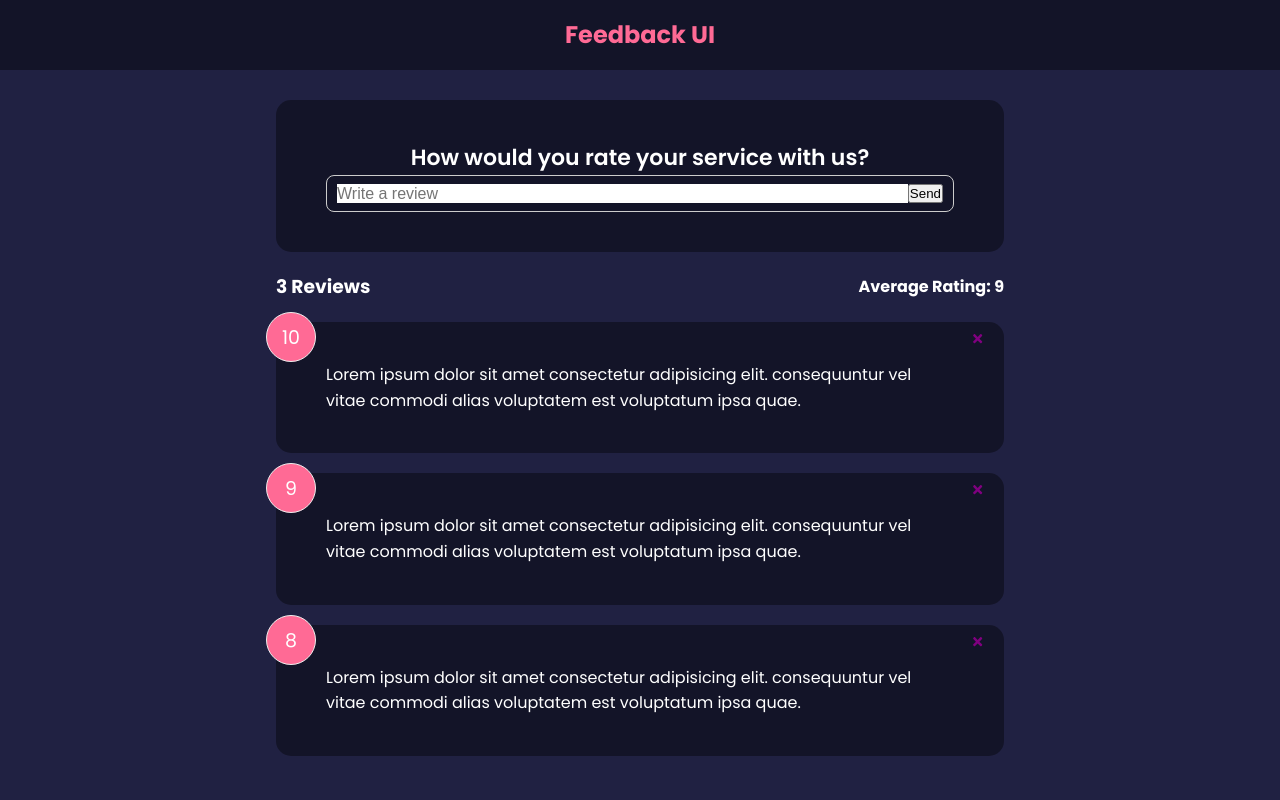
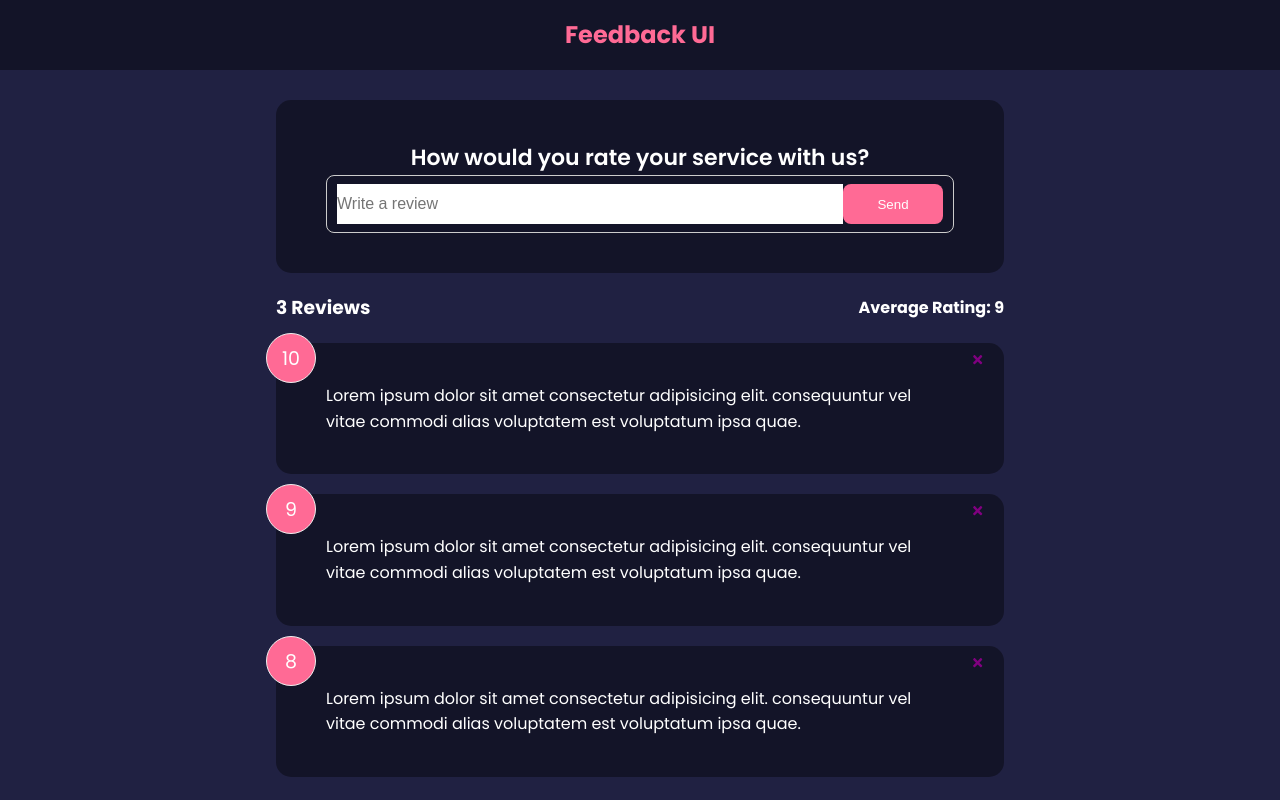
Before and after one commit to TuanAnh-P/feedback-app, a React (Create React App) app: page / in a window 1280 px wide. Built offline with nearby package versions, Linux system fonts and the light colour scheme.

Commit message:
Custom Button Component

```diff
--- a/src/components/FeedbackForm.jsx
+++ b/src/components/FeedbackForm.jsx
@@ -1,5 +1,6 @@
 import {useState} from 'react'
 import Card from './shared/Card'
+import Button from './shared/Button'
 
 function FeedbackForm() {
   const [text, setText] = useState('')
@@ -15,7 +16,7 @@
         {/* @todo - rating select component */}
         <div className="input-group">
           <input onChange={handleTextChange} type="text" placeholder="Write a review" value={text} />
-          <button type="submit">Send</button>
+          <Button type="submit" version="secondary">Send</Button>
         </div>
       </form>
     </Card>
--- /dev/null
+++ b/src/components/shared/Button.jsx
@@ -0,0 +1,25 @@
+import React from 'react'
+import PropTypes from 'prop-types'
+
+function Button({ children, version, type, isDisabled}) {
+  return (
+    <button type={type} disabled={isDisabled} className={`btn btn-${version}`}>
+      {children}
+    </button>
+  )
+}
+
+Button.defaultProps = {
+  version: 'primary',
+  type: 'button',
+  isDisabled: false
+}
+
+Button.propTypes = {
+  children: PropTypes.node.isRequired,
+  version: PropTypes.string,
+  type: PropTypes.string,
+  isDisabled: PropTypes.bool,
+}
+
+export default Button
```
